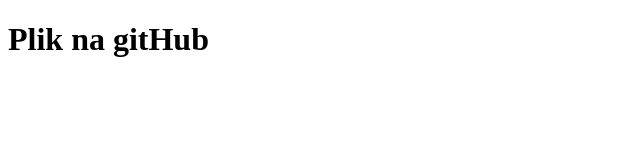
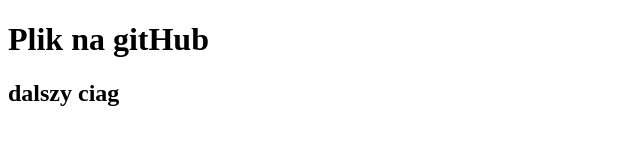
Before and after one commit to Ventura42/galezie, a plain HTML site: page index.html in a window 1280 px wide. Shown: the whole page, without its empty margins (0-640 px from the left). Drawn offline with Linux system fonts and the light colour scheme.

Commit message:
dodano h2

```diff
--- a/index.html
+++ b/index.html
@@ -7,5 +7,6 @@
 </head>
 <body>
     <h1>Plik na gitHub</h1>
+    <h2>dalszy ciag</h2>
 </body>
 </html>
```
